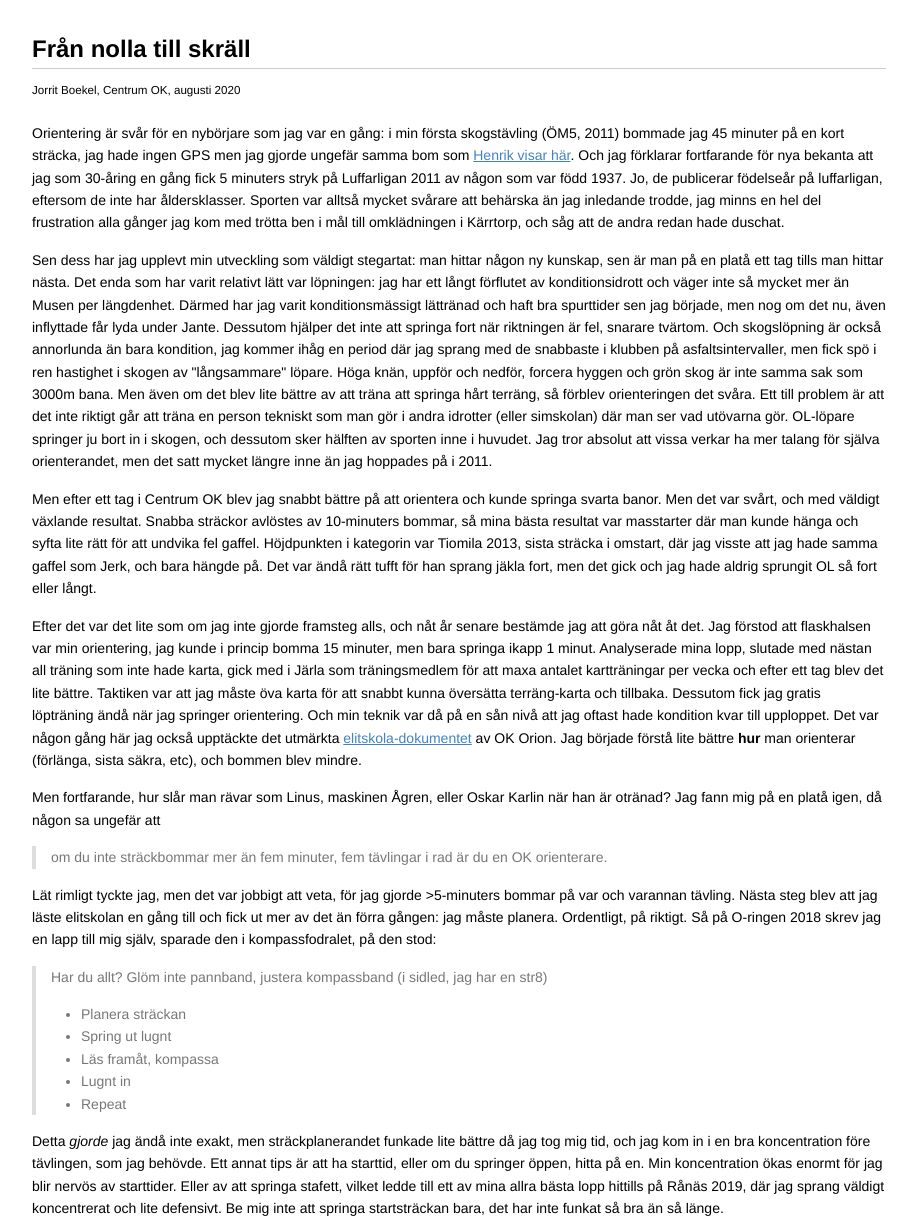
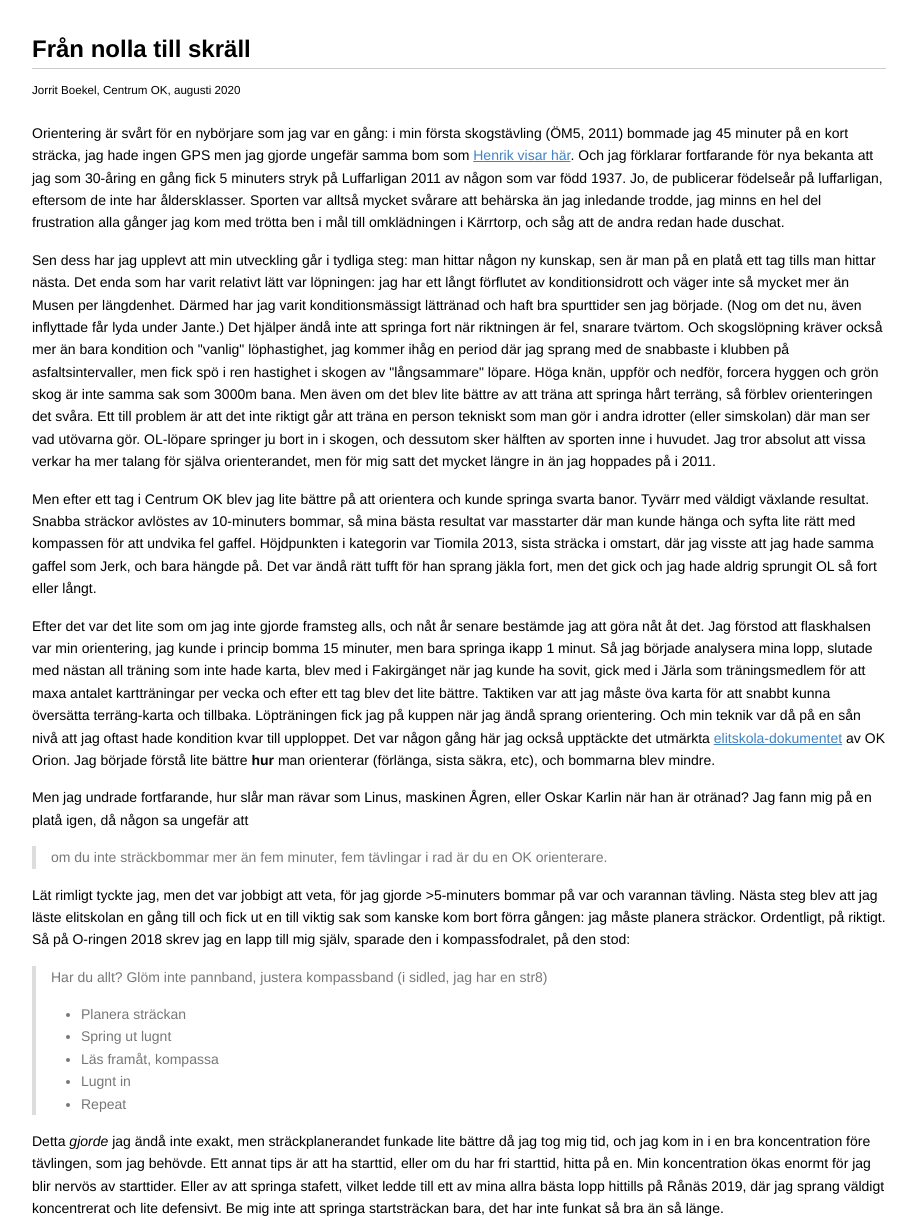
Before and after one commit to glormph/glormph.github.io, a plain HTML site: page training/ol-utveckling-2020.html in a window 1280 px wide. Shown: the top 1223 px of the page, without its empty margins (181-1097 px from the left). Drawn offline with Linux system fonts and the light colour scheme.

Commit message:
Edits :)

```diff
--- a/training/ol-utveckling-2020.html
+++ b/training/ol-utveckling-2020.html
@@ -335,7 +335,7 @@ kbd {
 
 <p><sup>Jorrit Boekel, Centrum OK, augusti 2020</sup></p>
 
-<p>Orientering är svår för en nybörjare som jag var en gång: i min första skogstävling (ÖM5, 2011) bommade jag
+<p>Orientering är svårt för en nybörjare som jag var en gång: i min första skogstävling (ÖM5, 2011) bommade jag
 45 minuter på en kort sträcka, jag hade ingen GPS men jag gjorde ungefär samma bom som
 <a href="http://www.centrumkartor.se/show_map.php?user=a95henhe&amp;map=1678" title="Det såg så lätt ut på kartan">Henrik visar här</a>. Och jag förklarar fortfarande för nya bekanta att jag som 30-åring
 en gång fick 5 minuters stryk på Luffarligan 2011 av någon som var född 1937.
@@ -344,13 +344,13 @@ Sporten var alltså mycket svårare att behärska än jag inledande trodde, jag
 minns en hel del frustration alla gånger jag kom med trötta ben i mål till
 omklädningen i Kärrtorp, och såg att de andra redan hade duschat.</p>
 
-<p>Sen dess har jag upplevt min utveckling som väldigt stegartat: man hittar någon ny kunskap,
+<p>Sen dess har jag upplevt att min utveckling går i tydliga steg: man hittar någon ny kunskap,
 sen är man på en platå ett tag tills man hittar nästa. Det enda som har varit
 relativt lätt var löpningen: jag har ett långt förflutet av konditionsidrott och
 väger inte så mycket mer än Musen per längdenhet. Därmed har jag varit konditionsmässigt
-lättränad och haft bra spurttider sen jag började, men nog om det nu, även
-inflyttade får lyda under Jante. Dessutom hjälper det inte att springa fort när riktningen är fel, snarare tvärtom. Och skogslöpning är
-också annorlunda än bara kondition, jag kommer ihåg en period där jag sprang med de snabbaste i klubben på
+lättränad och haft bra spurttider sen jag började. (Nog om det nu, även
+inflyttade får lyda under Jante.) Det hjälper ändå inte att springa fort när riktningen är fel, snarare tvärtom. Och skogslöpning kräver också
+mer än bara kondition och &quot;vanlig&quot; löphastighet, jag kommer ihåg en period där jag sprang med de snabbaste i klubben på
 asfaltsintervaller, men fick spö i ren hastighet i skogen av &quot;långsammare&quot; löpare.
 Höga knän, uppför och nedför, forcera hyggen och grön skog är inte samma sak som 3000m bana.
 Men även om det blev lite bättre av att träna att springa hårt terräng, så förblev
@@ -358,29 +358,29 @@ orienteringen det svåra.  Ett till problem är att det inte riktigt går att
 träna en person tekniskt som man gör i andra idrotter (eller simskolan) där man ser vad utövarna gör.
 OL-löpare springer ju bort in i skogen, och dessutom sker hälften av sporten inne i
 huvudet. Jag tror absolut att vissa verkar ha mer talang
-för själva orienterandet, men det satt mycket längre inne än jag hoppades på i 2011.</p>
+för själva orienterandet, men för mig satt det mycket längre in än jag hoppades på i 2011.</p>
 
-<p>Men efter ett tag i Centrum OK blev jag snabbt bättre på att orientera och kunde
-springa svarta banor. Men det var svårt, och med väldigt växlande resultat. Snabba
+<p>Men efter ett tag i Centrum OK blev jag lite bättre på att orientera och kunde
+springa svarta banor. Tyvärr med väldigt växlande resultat. Snabba
 sträckor avlöstes av 10-minuters bommar, så mina bästa resultat var masstarter där
-man kunde hänga och syfta lite rätt för att undvika fel gaffel. Höjdpunkten i
+man kunde hänga och syfta lite rätt med kompassen för att undvika fel gaffel. Höjdpunkten i
 kategorin var Tiomila 2013, sista sträcka i omstart, där jag visste att jag hade
 samma gaffel som Jerk, och bara hängde på. Det var ändå rätt tufft för han sprang
 jäkla fort, men det gick och jag hade aldrig sprungit OL så fort eller långt.</p>
 
 <p>Efter det var det lite som om jag inte gjorde framsteg alls, och nåt år senare bestämde jag
 att göra nåt åt det. Jag förstod att flaskhalsen var min orientering, jag kunde i princip
-bomma 15 minuter, men bara springa ikapp 1 minut. Analyserade mina lopp, slutade med nästan all
-träning som inte hade karta, gick med i Järla som träningsmedlem för att maxa
+bomma 15 minuter, men bara springa ikapp 1 minut. Så jag började analysera mina lopp, slutade med nästan all
+träning som inte hade karta, blev med i Fakirgänget när jag kunde ha sovit, gick med i Järla som träningsmedlem för att maxa
 antalet kartträningar per vecka och efter ett tag blev det lite bättre. Taktiken var
 att jag måste öva karta för att snabbt kunna översätta terräng-karta och tillbaka.
-Dessutom fick jag gratis löpträning ändå när jag springer orientering. Och min teknik
+Löpträningen fick jag på kuppen när jag ändå sprang orientering. Och min teknik
 var då på en sån nivå att jag oftast hade kondition kvar till upploppet. Det var
 någon gång här jag också upptäckte det utmärkta <a href="http://www.okorion.com/elit/traning/elitskola1.pdf">elitskola-dokumentet</a> av OK Orion.
 Jag började förstå lite bättre <strong>hur</strong> man orienterar (förlänga, sista säkra, etc),
-och bommen blev mindre.</p>
+och bommarna blev mindre.</p>
 
-<p>Men fortfarande, hur slår man rävar som Linus, maskinen Ågren, eller Oskar Karlin
+<p>Men jag undrade fortfarande, hur slår man rävar som Linus, maskinen Ågren, eller Oskar Karlin
 när han är otränad? Jag fann mig på en platå igen, då någon sa ungefär att </p>
 
 <blockquote>
@@ -389,7 +389,7 @@ när han är otränad? Jag fann mig på en platå igen, då någon sa ungefär a
 
 <p>Lät rimligt tyckte jag, men det var jobbigt att veta, för jag gjorde
 &gt;5-minuters bommar på var och varannan tävling. Nästa steg blev att jag läste elitskolan
-en gång till och fick ut mer av det än förra gången: jag måste planera. Ordentligt, på riktigt.
+en gång till och fick ut en till viktig sak som kanske kom bort förra gången: jag måste planera sträckor. Ordentligt, på riktigt.
 Så på O-ringen 2018 skrev jag en lapp till mig själv, sparade den i kompassfodralet,
 på den stod:</p>
 
@@ -407,7 +407,7 @@ på den stod:</p>
 
 <p>Detta <em>gjorde</em> jag ändå inte exakt, men sträckplanerandet funkade lite bättre då jag tog mig tid, och
 jag kom in i en bra koncentration före tävlingen, som jag behövde. Ett annat tips
-är att ha starttid, eller om du springer öppen, hitta på en. Min koncentration
+är att ha starttid, eller om du har fri starttid, hitta på en. Min koncentration
 ökas enormt för jag blir nervös av starttider. Eller av att springa stafett,
 vilket ledde till ett av mina allra bästa lopp hittills på Rånäs 2019, där jag
 sprang väldigt koncentrerat och lite defensivt. Be mig inte att springa startsträckan
@@ -416,7 +416,7 @@ bara, det har inte funkat så bra än så länge.</p>
 <p>Då hade jag bara ett steg kvar för att bli elit. Jag skämtar såklart men det fanns bara
 ett steg kvar tills min nuvarande nivå. Och det steget formades av att jag hittade
 <a href="https://www.orienteering.ie/wp-content/uploads/2013/02/thierry_gueorgiou_woc_middle_distance_route_description.pdf" title="Sikta högt och kolla hur världsmästaren gör det">Thierry Gueorgiou&#39;s berättelse</a> om hur han vann VM guld på medel 2004,
-sträcka för sträcka. Jag var säker på att ha läst den innan, men den här gången i 2020,
+sträcka för sträcka. Jag var säker på att jag hade läst den förut, men den här gången (2020)
 blev det en eye-opener. Nu visste jag att jag skulle:</p>
 
 <ul>
@@ -434,10 +434,10 @@ bommade mer än jag. Jag gjorde såklart inte precis som Thierry gjorde, men lit
 som hållpunkterna ovan, och viktigast: jag läste dokumentet innan tävling,
 hade exemplen och tänket färskt i huvudet och därmed koncentration hela vägen in i mål.
 Två veckor senare blev det tyvärr ändå pannkaka på medel KM, trots att jag upprepade
-procedyren. Jo, jag var totalt övertänt pga den tidigare vinsten, sprang för
+proceduren. Jag var då totalt övertänd pga den tidigare vinsten, sprang för
 fort, och bommade redan ordentligt på väg till ettan. Sedan är medel en annan
 femma då man måste vara snabb även i sträckplaneringen, medan man på långdistans har
-lite mer sekunder på sig att välja väg, i mitt fall ofta stillastående bredvid
+lite fler sekunder på sig att välja väg, i mitt fall ofta stillastående bredvid
 en kontroll.</p>
 
 <p>Gueorgiou nämner det där också, &quot;feature selection&quot;, vilket är att
@@ -464,15 +464,15 @@ allt jämfört med t.ex. gym eller löpning. Då brukar jag tänka på de följa
 <blockquote>
 <p>Den bästa träning är den som blir av (allmän visdom)</p>
 
-<p>Träna så lite som möjligt för att bli så bra som möjligt (Martin Regborn)</p>
+<p>Träna så lite som möjligt för att bli så bra som möjligt (<a href="http://www.oringen.se/213/arsneutrala-sidor/om-oss/folj-o-ringen/radio-o-ringen/podcast-arkiv/2017-04-04-pod-80---martin-regborn-gar-sin-egen-vag---helst-uppfor.html">Martin Regborn</a>)</p>
 </blockquote>
 
-<p>Tänk bara att träna det rätta, det som du vill bli bättre på. Att träna ett extra
+<p>Tänk bara på att träna det rätta, det som du vill bli bättre på. Att träna ett extra
 pass styrke kommer göra mig starkare men inte bättre på kartläsning, mer än
-marginellt som sidoeffekt. Däremot är det bra med alternativa träningsformer som
-avväxling när det passar. En annan sak är att jag bor rätt nära väldigt bra
+marginellt som sidoeffekt. Däremot är det bra för min hjärna med alternativa träningsformer som
+omväxling när det passar. En annan sak är att jag bor rätt nära väldigt bra
 orienteringsskog, och tränar en del ensamt. Men jag vill för all del inte glömma
-att det är viktigt att träffa klubbkompisar, även om det innebär att springa ett
+att det är viktigt att träffa (klubb)kompisar, även om det innebär att springa ett
 intervallpass på asfalt någon gång ;). Arrangera träning och tävling lär man sig också av.</p>
 
 <hr>
```
Also changed, not shown: 1 other file.
